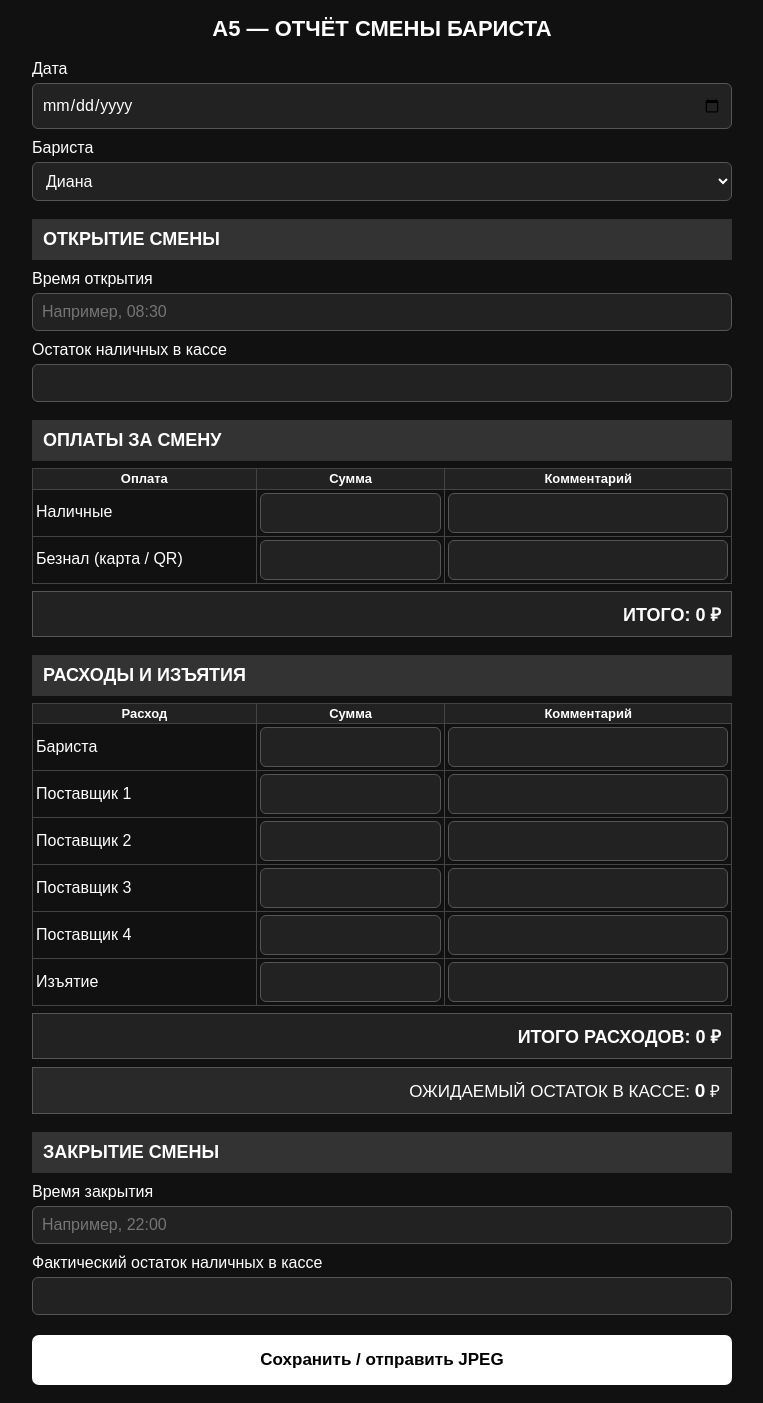
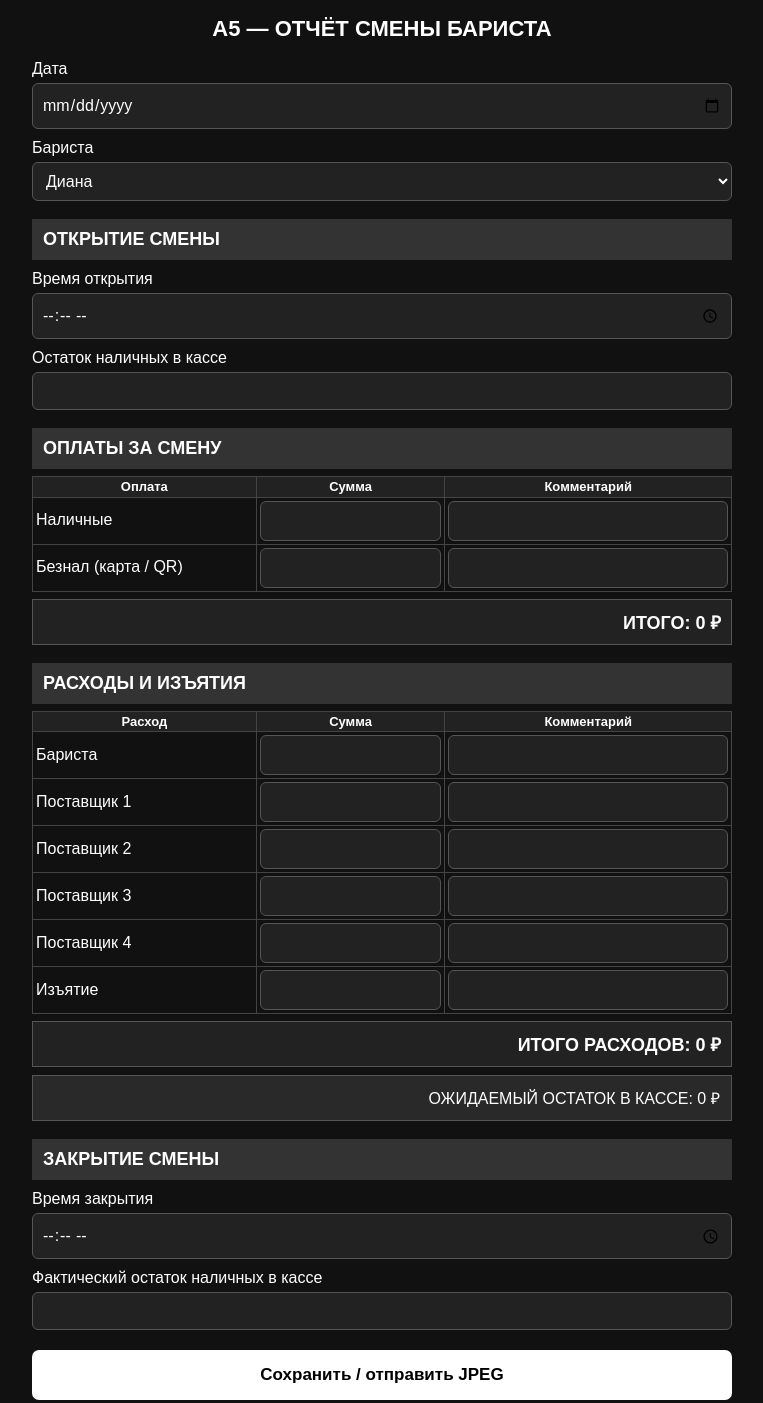
Before and after one commit to ras2681/A5BaristaReport, a plain HTML site: page index.html in a window 1280 px wide. Shown: the whole page, without its empty margins (258-1021 px from the left). Drawn offline with nearby package versions, Linux system fonts and the light colour scheme.

Commit message:
Update index.html

```diff
--- a/index.html
+++ b/index.html
@@ -77,7 +77,8 @@ textarea {
   font-size: 16px;
 }
 
-input[type="date"] {
+input[type="date"],
+input[type="time"] {
   min-height: 46px;
 }
 
@@ -243,15 +244,15 @@ input[type="number"] {
 
   border: 1px solid #555;
 
-  font-size: 17px;
+  font-size: 16px;
   font-weight: 500;
 
   text-align: right;
 }
 
 .expected span {
-  font-size: 19px;
-  font-weight: 600;
+  font-size: 16px;
+  font-weight: 500;
 }
 
 
@@ -548,6 +549,10 @@ button {
     font-size: 15px !important;
   }
 
+  input[type="number"] {
+    font-size: 15px !important;
+  }
+
 }
 
 </style>
@@ -610,10 +615,9 @@ button {
 </label>
 
 <input
-  type="text"
+  type="time"
   id="openTime"
-  placeholder="Например, 08:30"
-  inputmode="numeric"
+  value=""
 >
 
 
@@ -973,10 +977,9 @@ button {
 </label>
 
 <input
-  type="text"
+  type="time"
   id="closeTime"
-  placeholder="Например, 22:00"
-  inputmode="numeric"
+  value=""
 >
 
 
@@ -1384,7 +1387,15 @@ function calculate() {
     num("withdraw");
 
 
-  /* Ожидаемый наличный остаток */
+  /*
+    ОЖИДАЕМЫЙ ОСТАТОК
+
+    Начальная наличность
+    +
+    наличные оплаты
+    -
+    все расходы
+  */
 
   const expectedCash =
     num("openCash") +
@@ -1625,6 +1636,16 @@ function createReport() {
   );
 
 
+  /*
+    ВАЖНО:
+
+    Здесь показывается только
+    ФАКТИЧЕСКИЙ остаток.
+
+    Ожидаемый остаток в JPEG
+    НЕ выводится.
+  */
+
   setText(
     "rCloseCash",
     money(
@@ -1794,16 +1815,10 @@ async function saveJPEG() {
 
 
 /* =====================================================
-   ДАТА ПУСТАЯ
+   ДАТА И ВРЕМЯ ИЗНАЧАЛЬНО ПУСТЫЕ
    ===================================================== */
 
 document.getElementById("date").value = "";
-
-
-/* =====================================================
-   ВРЕМЯ НЕ ЗАПОЛНЯЕМ
-   БАРИСТА ВВОДИТ САМА
-   ===================================================== */
 
 document.getElementById("openTime").value = "";
 
```
